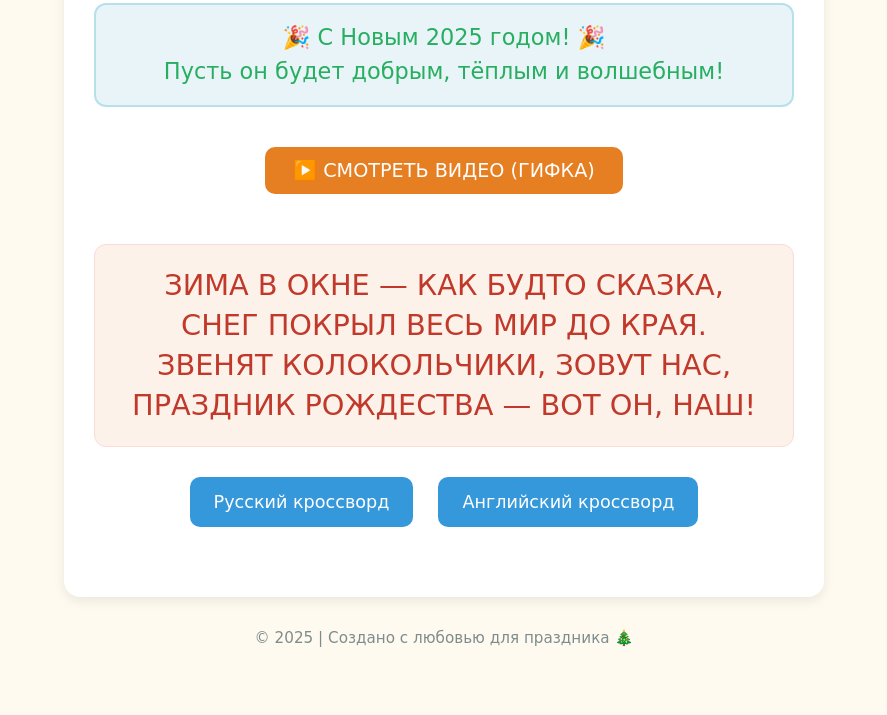
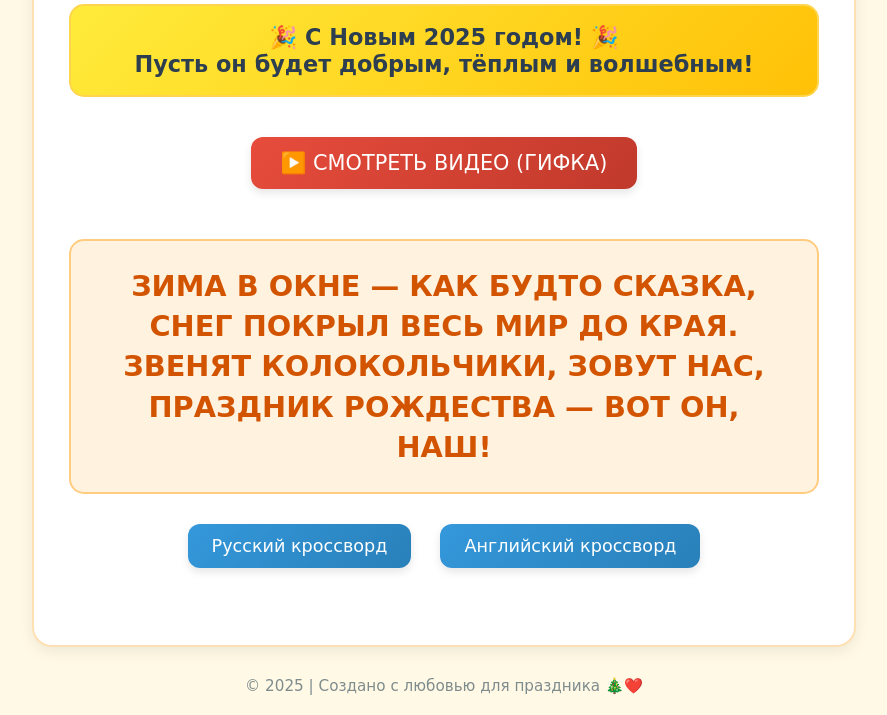
Before and after one commit to Rinakon/Da, a plain HTML site: page index.html in a window 1280 px wide. Shown: the part 170-885 px from the top of the page, without its empty margins (196-1083 px from the left). Before the commit the page ends 840 px from the top, so only its background shows below. Drawn offline with Linux system fonts and the light colour scheme; a web font is replaced by a local one.

Commit message:
Update index.html

```diff
--- a/index.html
+++ b/index.html
@@ -3,88 +3,92 @@
 <head>
     <meta charset="UTF-8">
     <meta name="viewport" content="width=device-width, initial-scale=1.0">
-    <title>Рождественский Блог</title>
+    <title>🎄 Рождественский Блог 🎄</title>
     <!-- Подключаем шрифт Pudelinka -->
     <link href="https://fonts.googleapis.com/css2?family=Pudelinka&display=swap" rel="stylesheet">
     <style>
         body {
-            background: #fffaf0; /* Очень светлый бежевый — уютно */
+            background: #fff9e6; /* Тёплый светлый фон — как бумага для писем Деду Морозу */
             margin: 0;
             padding: 20px;
             font-family: 'Pudelinka', cursive;
-            color: #2c3e50;
+            color: #333;
             display: flex;
             flex-direction: column;
             align-items: center;
-            line-height: 1.5;
         }
 
         .container {
-            max-width: 700px;
+            max-width: 750px;
             width: 100%;
             background: white;
-            padding: 30px;
-            border-radius: 16px;
-            box-shadow: 0 4px 12px rgba(0,0,0,0.08);
+            padding: 35px;
+            border-radius: 20px;
+            box-shadow: 0 4px 15px rgba(0,0,0,0.08);
             text-align: center;
             margin-top: 20px;
+            border: 2px solid #ffe0b2; /* Лёгкая рамка — как подарочная коробка */
         }
 
         h1 {
-            font-size: 2.4em;
+            font-size: 2.6em;
             color: #d35400;
             margin-bottom: 15px;
+            letter-spacing: 1px;
         }
 
         .new-year-message {
-            background: #e8f4f8;
-            padding: 16px;
-            border-radius: 12px;
+            background: linear-gradient(135deg, #ffeb3b, #ffc107);
+            padding: 18px;
+            border-radius: 15px;
             margin: 20px 0;
             font-size: 1.4em;
-            color: #27ae60;
-            border: 2px solid #b7e1ea;
+            color: #2c3e50;
+            font-weight: bold;
+            border: 2px solid #ffd54f;
         }
 
         .watch-video-btn {
-            padding: 12px 28px;
-            background: #e67e22;
+            padding: 14px 30px;
+            background: linear-gradient(135deg, #e74c3c, #c0392b);
             color: white;
             border: none;
-            border-radius: 10px;
+            border-radius: 12px;
             font-family: 'Pudelinka', cursive;
-            font-size: 1.2em;
+            font-size: 1.3em;
             cursor: pointer;
             margin: 20px 0;
-            transition: background 0.2s;
+            box-shadow: 0 4px 8px rgba(0,0,0,0.1);
         }
 
         .watch-video-btn:hover {
-            background: #d35400;
+            background: linear-gradient(135deg, #c0392b, #e74c3c);
         }
 
         .video-container {
-            margin: 20px 0;
+            margin: 25px 0;
             display: none;
             text-align: center;
         }
 
         .gif-image {
             width: 100%;
-            border-radius: 10px;
-            box-shadow: 0 2px 8px rgba(0,0,0,0.1);
+            border-radius: 15px;
+            box-shadow: 0 4px 12px rgba(0,0,0,0.1);
+            border: 2px solid #ddd;
         }
 
         .kolyadka {
             font-size: 1.8em;
-            color: #c0392b;
+            color: #d35400;
             margin: 30px 0;
-            padding: 20px;
-            background: #fdf2e9;
-            border-radius: 12px;
+            padding: 25px;
+            background: #fff3e0;
+            border-radius: 15px;
             text-transform: uppercase;
             line-height: 1.4;
-            border: 1px solid #fadbd8;
+            border: 2px solid #ffcc80;
+            font-weight: bold;
         }
 
         .crossword-links {
@@ -93,25 +97,26 @@
 
         .crossword-btn {
             display: inline-block;
-            margin: 0 10px 10px;
+            margin: 0 12px 12px;
             padding: 12px 24px;
-            background: #3498db;
+            background: linear-gradient(135deg, #3498db, #2980b9);
             color: white;
             text-decoration: none;
-            border-radius: 10px;
+            border-radius: 12px;
             font-family: 'Pudelinka', cursive;
             font-size: 1.1em;
-            transition: background 0.2s;
+            box-shadow: 0 4px 8px rgba(0,0,0,0.1);
         }
 
         .crossword-btn:hover {
-            background: #2980b9;
+            background: linear-gradient(135deg, #2980b9, #3498db);
         }
 
         footer {
             margin-top: 30px;
             color: #7f8c8d;
             font-size: 0.95em;
+            text-align: center;
         }
     </style>
 </head>
@@ -144,7 +149,7 @@
     </div>
 
     <footer>
-        © 2025 | Создано с любовью для праздника 🎄
+        © 2025 | Создано с любовью для праздника 🎄❤️
     </footer>
 
     <script>
```
